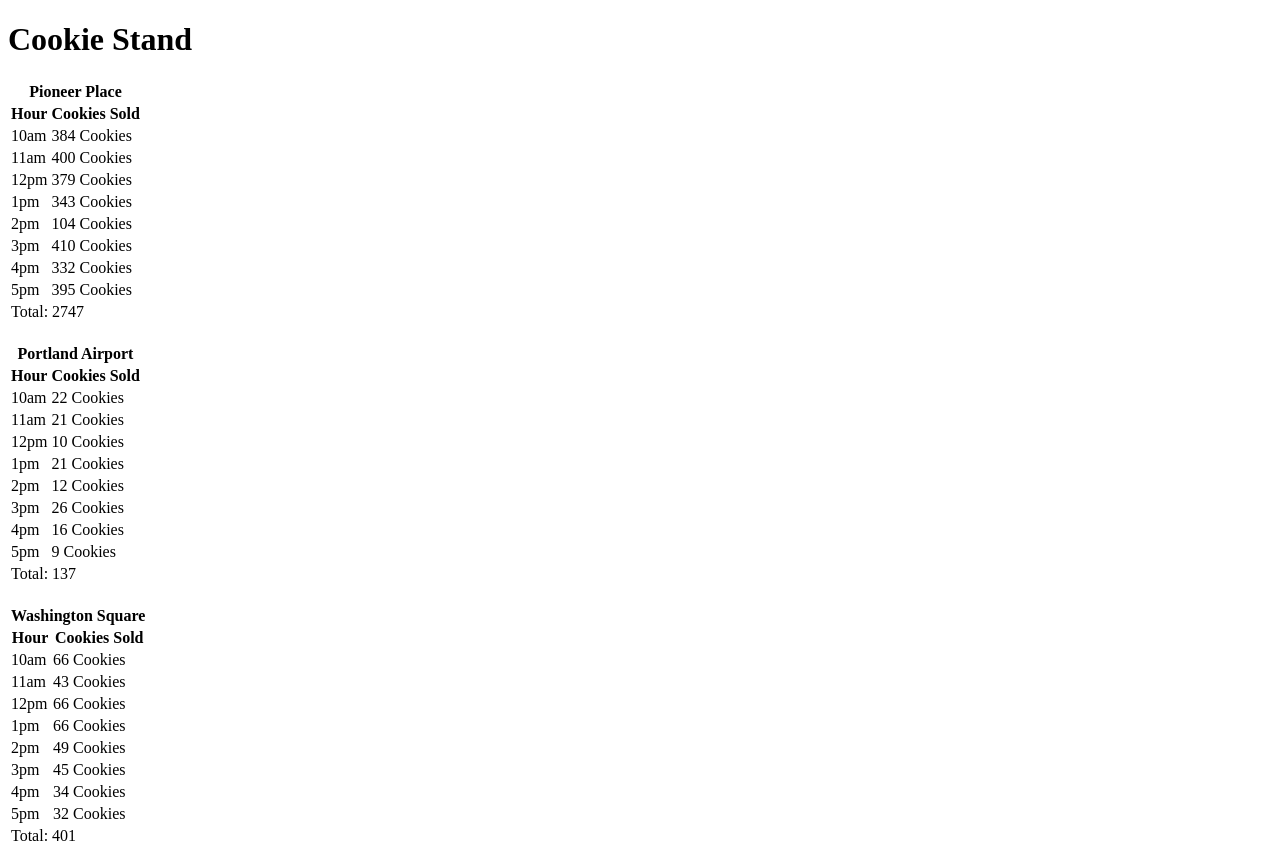
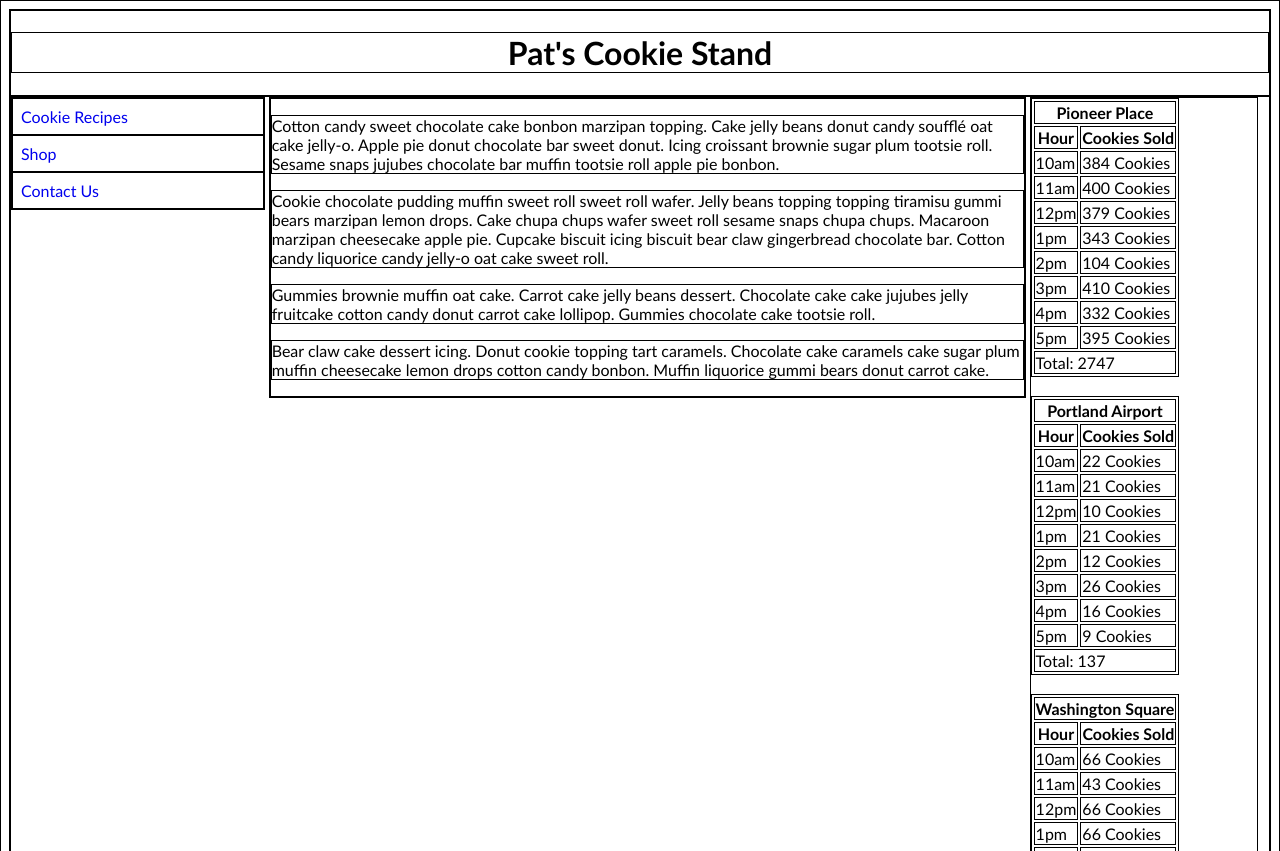
Before and after one commit to MandalorianMitchell/cookie-stand, a plain HTML site: page index.html in a window 1280 px wide. Shown: the top 851 px of the page. Drawn offline with Linux system fonts and the light colour scheme.

Commit message:
Adding CSS to make things look pretty!

```diff
--- a/index.html
+++ b/index.html
@@ -5,8 +5,32 @@
     <link type="text/css"  rel="stylesheet" href="styleguide.css">
   </head>
     <body>
-    <h1>Cookie Stand</h1>
-
+      <header>
+        <h1>Pat's Cookie Stand</h1>
+      </header>
+        <main>
+          <nav id='main-nav'>
+            <a href='#'>Cookie Recipes</a>
+            <a href='#'>Shop</a>
+            <a href='#'>Contact Us</a>
+          </nav>
+        <section>
+          <article>
+            <p>Cotton candy sweet chocolate cake bonbon marzipan topping.
+      Cake jelly beans donut candy soufflé oat cake jelly-o. Apple pie donut chocolate bar sweet donut.
+      Icing croissant brownie sugar plum tootsie roll. Sesame snaps jujubes chocolate bar muffin tootsie roll apple pie bonbon.</p>
+            <p>Cookie chocolate pudding muffin sweet roll sweet roll wafer. Jelly beans topping topping tiramisu gummi bears marzipan lemon drops.
+      Cake chupa chups wafer sweet roll sesame snaps chupa chups. Macaroon marzipan cheesecake apple pie.
+      Cupcake biscuit icing biscuit bear claw gingerbread chocolate bar. Cotton candy liquorice candy jelly-o oat cake sweet roll.</p>
+            <p>Gummies brownie muffin oat cake. Carrot cake jelly beans dessert.
+      Chocolate cake cake jujubes jelly fruitcake cotton candy donut carrot cake lollipop.
+      Gummies chocolate cake tootsie roll.</p>
+            <p>Bear claw cake dessert icing. Donut cookie topping tart caramels.
+      Chocolate cake caramels cake sugar plum muffin cheesecake lemon drops cotton candy bonbon.
+      Muffin liquorice gummi bears donut carrot cake.</p>
+          </article>
+        </section>
+          <aside>
         <table id='pioneer-cookies'></table>
       <br>
         <table id='airport-cookies'></table>
@@ -16,7 +40,12 @@
         <table id='sellwood-cookies'></table>
       <br>
         <table id='pearl-cookies'></table>
+          </aside>
+      </main>
+      <footer>
+        <p>&copy; Pat's Famous Cookies</p>
+      </footer>
+    </body>
+<script type='text/javascript' src='main.js'></script>
 
-<script type='text/javascript' src='main.js'></script>
-  </body>
 </html>
--- a/styleguide.css
+++ b/styleguide.css
@@ -0,0 +1,39 @@
+
+* {
+  border: 1px solid black;
+}
+
+header {
+  text-align: center;
+}
+
+body {
+  font-family: Optima, Arial, sans-serif;
+}
+
+nav {
+  display: inline-block;
+  width: 20%;
+  vertical-align: top;
+}
+
+nav a {
+  display: block;
+  padding: 0.5em;
+  text-decoration: none;
+}
+nav a:hover {
+  background-color: #ffffaa;
+}
+
+section {
+  display: inline-block;
+  width: 60%;
+  vertical-align: top;
+}
+
+aside {
+  display: inline-block;
+  width: 18%;
+  vertical-align: top;
+}
```
Lines whose indentation alone changed are shown as unchanged.
